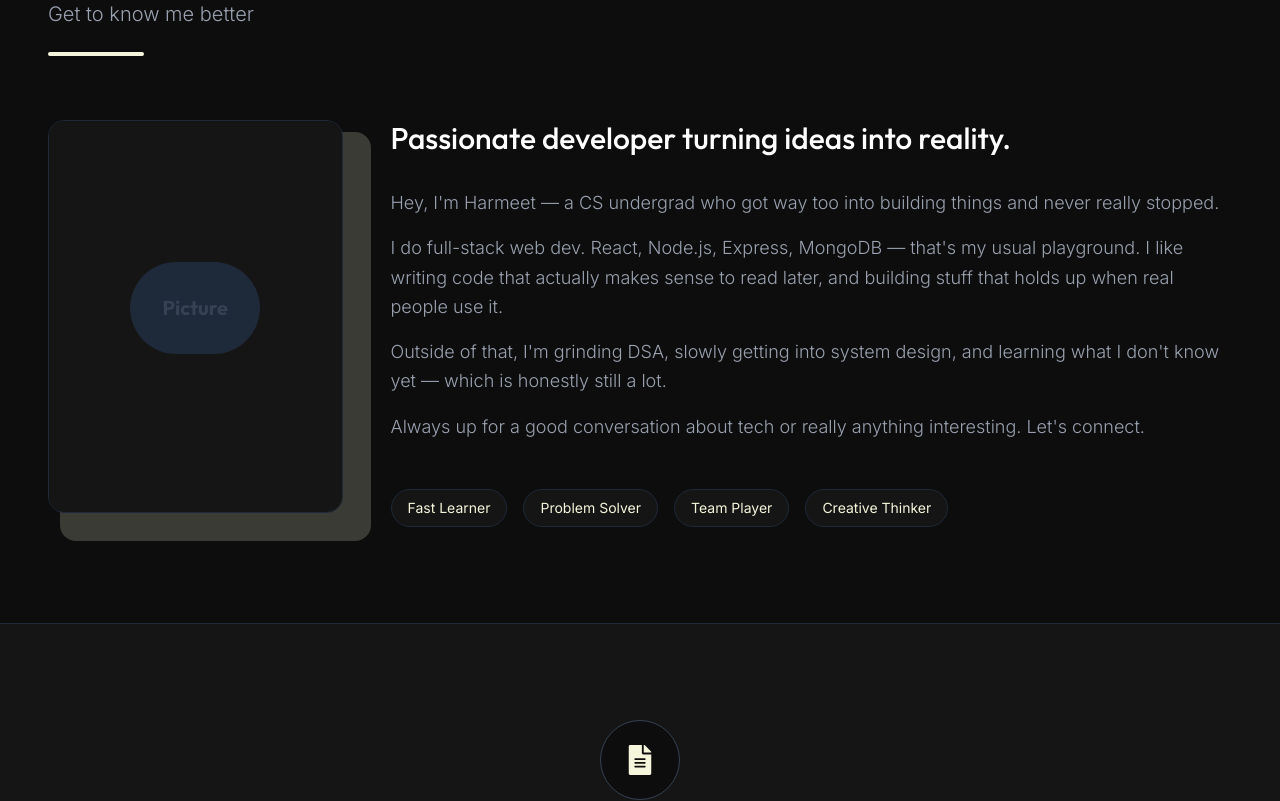
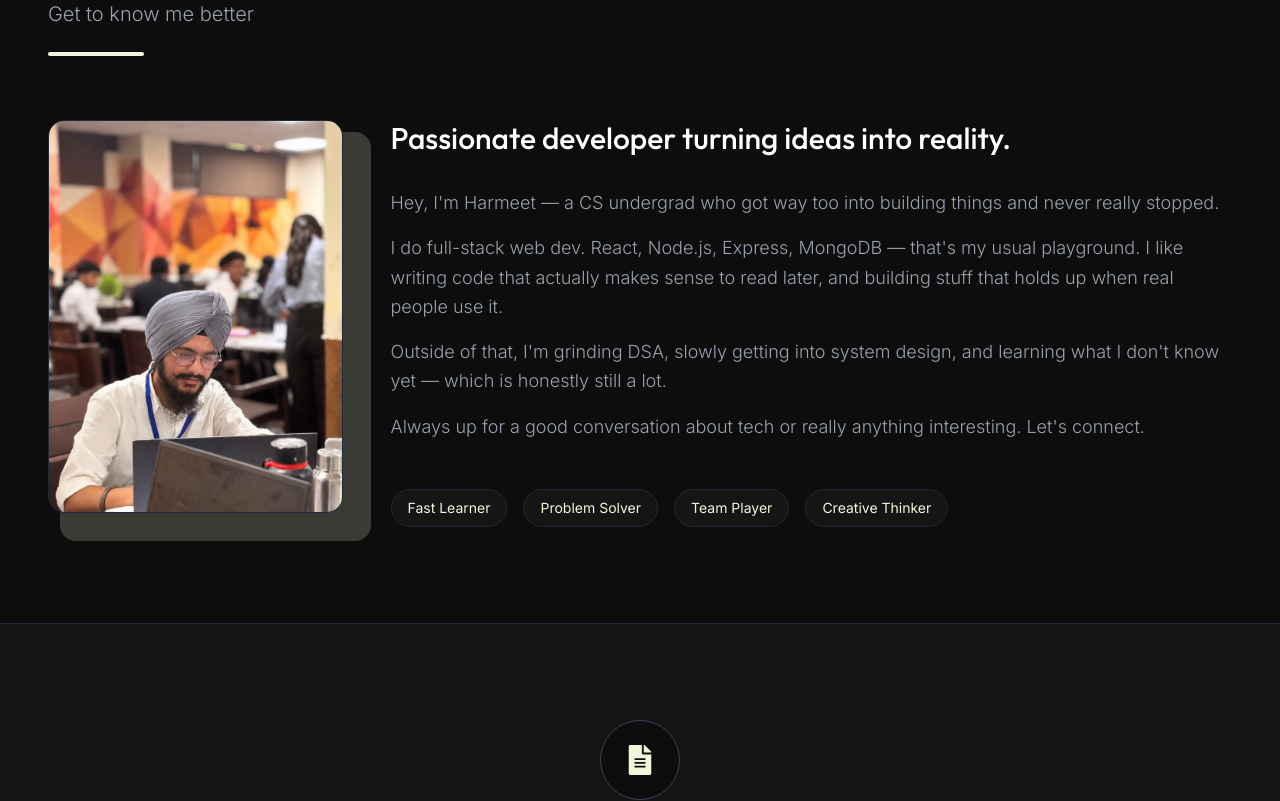
Before and after one commit to HarmeettSinghh/Portfolio, a React (Vite) app: page / in a window 1280 px wide. Shown: the part 960-1761 px from the top of the page. Built offline with nearby package versions, Linux system fonts and the light colour scheme.

Commit message:
updated project

```diff
--- a/src/pages/About.jsx
+++ b/src/pages/About.jsx
@@ -1,6 +1,6 @@
 import { motion } from 'framer-motion';
 import SectionTitle from '../components/SectionTitle';
-
+import profileImage from '../assets/profile.jpg';
 const About = () => {
   return (
     <section id="about" className="py-24 relative">
@@ -24,10 +24,7 @@ const About = () => {
             <div className="absolute inset-0 bg-[var(--color-brand-creme)] rounded-2xl md:-right-4 md:-bottom-4 transform translate-x-3 translate-y-3 opacity-20 group-hover:opacity-40 transition-opacity duration-300" />
 
             <div className="relative aspect-square md:aspect-[3/4] bg-gray-900 rounded-2xl overflow-hidden border border-gray-800">
-               {/* Replace with actual image src in production */}
-               <div className="w-full h-full flex flex-col items-center justify-center text-gray-700 bg-[var(--color-brand-card)]">
-                 <span className="font-heading text-xl font-bold bg-gray-800 p-8 rounded-full mb-4">Picture</span>
-               </div>
+               <img src={profileImage} alt="Profile" className="w-full h-full object-cover" />
             </div>
           </motion.div>
 
--- a/src/pages/Projects.jsx
+++ b/src/pages/Projects.jsx
@@ -3,7 +3,7 @@ import ProjectCard from '../components/ProjectCard';
 import spotImage from '../assets/spot.png';
 import luminaImage from '../assets/lumina.png';
 import mehfilImage from '../assets/mehfil.jpg';
-import linkEngineImage from '../assets/linkengine.jpg';
+import linkEngineImage from '../assets/linkengine_new.png';
 
 const projectsData = [
   {
@@ -36,7 +36,7 @@ const projectsData = [
     image: linkEngineImage,
     techStack: ['Java', 'Spring Boot'],
     githubLink: 'https://github.com/HarmeettSinghh/LinkEngine',
-    liveLink: null,
+    liveLink: 'https://link-engine-seven.vercel.app/',
   }
 ];
 
--- a/src/pages/Resume.jsx
+++ b/src/pages/Resume.jsx
@@ -30,7 +30,7 @@ const Resume = () => {
           <motion.a
             whileHover={{ scale: 1.05 }}
             whileTap={{ scale: 0.95 }}
-            href="https://drive.google.com/file/d/1StX90PJ4MF8dUtl4NllvsW3sj2ASt-na/view?usp=drive_link"
+            href="https://drive.google.com/drive/u/2/folders/14TdQ4wO3CqhUj7QDwfCCJs9lMqh9HwL8"
             target="_blank"
             rel="noopener noreferrer"
             className="inline-flex items-center gap-3 px-8 py-4 bg-[var(--color-brand-creme)] text-black font-semibold rounded-full hover:bg-white transition-all shadow-lg shadow-[var(--color-brand-creme)]/10"
```
Also changed, not shown: src/assets/linkengine_new.png (added), src/assets/profile.jpg (added).
